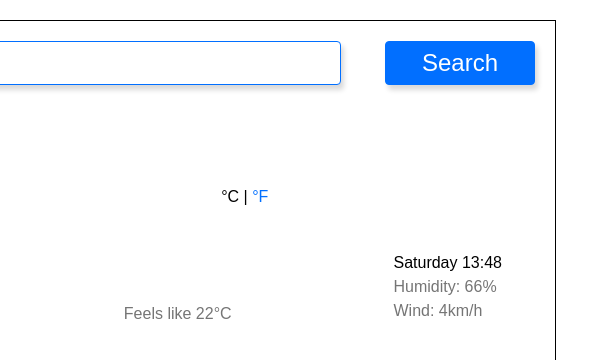
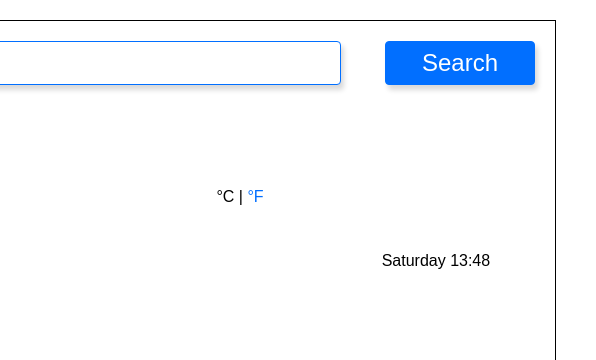
Before and after one commit to OlhaMostipan/project-weather, a plain HTML site: page index.html in a window 1280 px wide. Shown: the top 360 px of the page, 209-805 px from the left. Drawn offline with nearby package versions, Linux system fonts and the light colour scheme; no server answers; a web font is replaced by a local one.

Commit message:
fixed container sizes

```diff
--- a/index.html
+++ b/index.html
@@ -47,14 +47,14 @@
                 <a href="#" id="fahrenheit-link">°F</a>
               </span>
             </div>
-            <div class="temperature-feeling">Feels like 22°C</div>
+            <div class="temperature-feeling"></div>
           </div>
         </div>
         <div class="details">
           <ul>
-            <li class="time">Tuesday 21:32</li>
-            <li class="humidity">Humidity: 66%</li>
-            <li class="wind">Wind: 4km/h</li>
+            <li class="time"></li>
+            <li class="humidity"></li>
+            <li class="wind"></li>
           </ul>
         </div>
       </main>
--- a/style.css
+++ b/style.css
@@ -99,7 +99,7 @@ strong {
   font-weight: 600;
   margin: 0;
   min-height: 141.5px;
-  min-width: 134.047px;
+  min-width: 138px;
 }
 .units {
   margin-top: 25px;
@@ -111,14 +111,26 @@ strong {
 .temperature-feeling {
   margin: 0;
   color: #757575;
+  min-height:18.5px;
+  min-width: 186.781px;
 }
 .details {
   display: flex;
   align-items: flex-end;
   color: #757575;
 }
-.time{
+.time {
   color:#000000;
+  min-height:18.5px;
+  min-width: 120.359px;
+}
+.humidity {
+  min-height:18.5px;
+  min-width: 120.359px;
+}
+.wind {
+  min-height:18.5px;
+  min-width: 120.359px;
 }
 
 .card {
```
